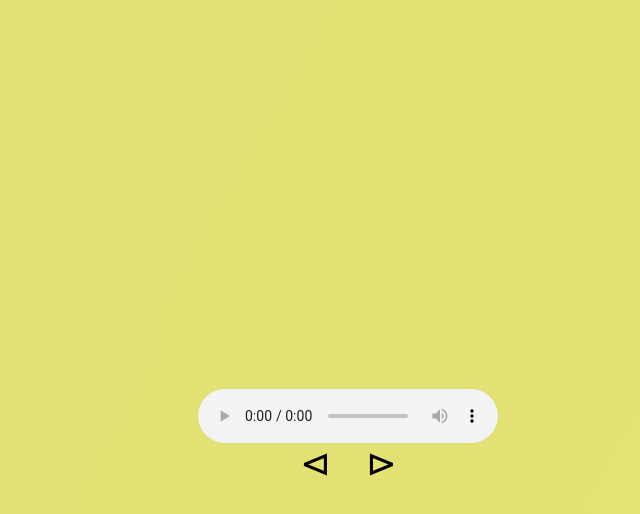
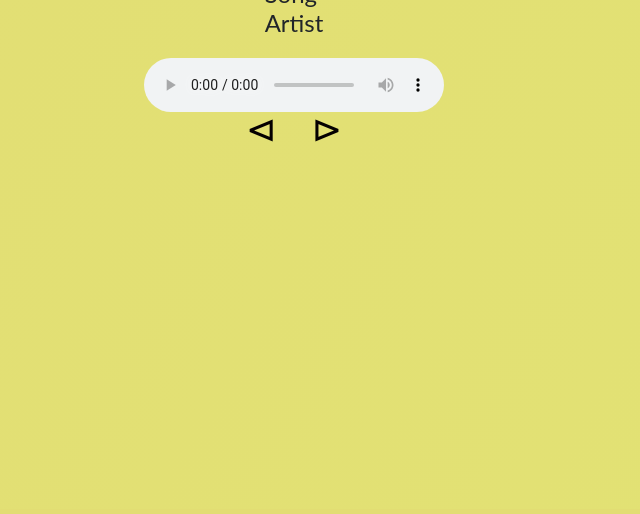
Before and after one commit to KareemDabbour/FrontendVibes, a Flask app: page / in a window 1280 px wide. Shown: the part 291-805 px from the top of the page, without its empty margins (346-986 px from the left). After the commit the page ends 433 px from the top, so only its background shows below. Run offline with Flask 2, Linux system fonts and the light colour scheme; parts of the project's set-up code (start-up, migrations or seed data) failed here and were passed over; some libraries are stand-ins or nearby versions.

Commit message:
Add files via upload

```diff
--- a/website/templates/base.html
+++ b/website/templates/base.html
@@ -5,14 +5,17 @@
     <meta name="viewport" content="width=device-width, initial-scale=1">
 	<title>{%block title%}{%endblock%}</title>
 	<link rel="stylesheet" href="https://cdnjs.cloudflare.com/ajax/libs/font-awesome/4.7.0/css/font-awesome.min.css">
+	<meta charset="UTF-8">
+    <meta name="viewport" content="width=device-width, initial-scale=1.0">
+    <meta http-equiv="X-UA-Compatible" content="ie=edge">
+    <script src="https://ajax.googleapis.com/ajax/libs/jquery/3.4.1/jquery.min.js"></script>
 
 <style>
-html{
 
-	height: 100%;
-}
 body {
-	min-height: 100%;
+	line-height: unset;
+
+	max-height: 480px;
   font-family: "Lato", sans-serif;
       background: linear-gradient(120deg, #e3227e, #e2f073, #af1fc6);
     background-size: 10000% 10000%;
@@ -29,13 +32,25 @@ body {
     0%{background-position:0% 57%}
     50%{background-position:100% 44%}
     100%{background-position:0% 57%}
- /*
- added new by irt
- */
 
- /*
- added new
- */
+
+}
+img{
+    max-width: 250px !important;
+  	padding: 3em;
+
+
+
+}
+
+.img{
+
+    text-align:  center !important;
+
+
+
+
+
 }
 .sidebar {
   height: 100%;
@@ -75,7 +90,7 @@ body {
 #main {
   transition: margin-left .5s;
   padding: 16px;
-  	min-height: 750px;
+  	min-height: 480px;
 }
 
 
@@ -172,9 +187,14 @@ form.example::after {
 		  <input type="text" placeholder="Search.." name="search">
 		  <button type="submit"><i class="fa fa-search"></i></button>
 		</form>
-	  	{% block content %}
+	        <div class="img" style="margin:auto;">
+	            <img src="\static\photos\logo-final.png" />
+	        </div>
+	    {% block content %}
 		{% endblock %}
 	</div>
+
+
 
 	<script>
 	function togNav() {
--- a/website/templates/index.html
+++ b/website/templates/index.html
@@ -1,5 +1,5 @@
 {% extends "base.html" %}
-{% block title %}Vibes Home{% endblock %}
+{% block title %}home page{% endblock %}
 {%block content%}
 <style>
 *,::before,::after {
@@ -16,13 +16,23 @@ box-sizing:border-box;
 ================================================== */
 
 .container {
-	position: absolute;
-	 max-width: 200;
+	position: relative;
+	 max-width: 100%;
+	 margin: auto;
+	 bottom: 0;
+	 left: 0;
 	 height: 120px;
-	 padding: 0px;
-	 bottom: 0 !important;
-	 left: 23%;
+	 padding: 20px;
+	 text-align: center;
 
+}
+#track{
+position: relative;
+  bottom: 0;
+  margin-left:auto;
+    margin-right:auto;
+    font-size: 1.5em;
+    font-family: "Lato", sans-serif;
 }
 .column { width:inherit; }
 
@@ -212,11 +222,20 @@ color:rgba(0,0,0,.1);
     #nowPlay span#npTitle { display:block; text-align:center; width:100%; }
 }
 </style>
+<table id = track>
 
-<div class="container" style="margin:auto;max-width:800px">
-    <div class="column add-bottom"style="margin:auto;max-width:800px">
+        <tr>
+            <td> Song</td>
+        </tr>
+        </tr>
+        <td> Artist</td>
+        </tr>
+</table>
+
+<div class="container">
+    <div class="column add-bottom">
             <div id="audiowrap">
-                <div id="audio0" style="margin:auto;max-width:800px">
+                <div id="audio0">
                     <audio id="audio1" preload controls>Audio not supported </audio>
                 </div>
                 <div id="tracks">
```
